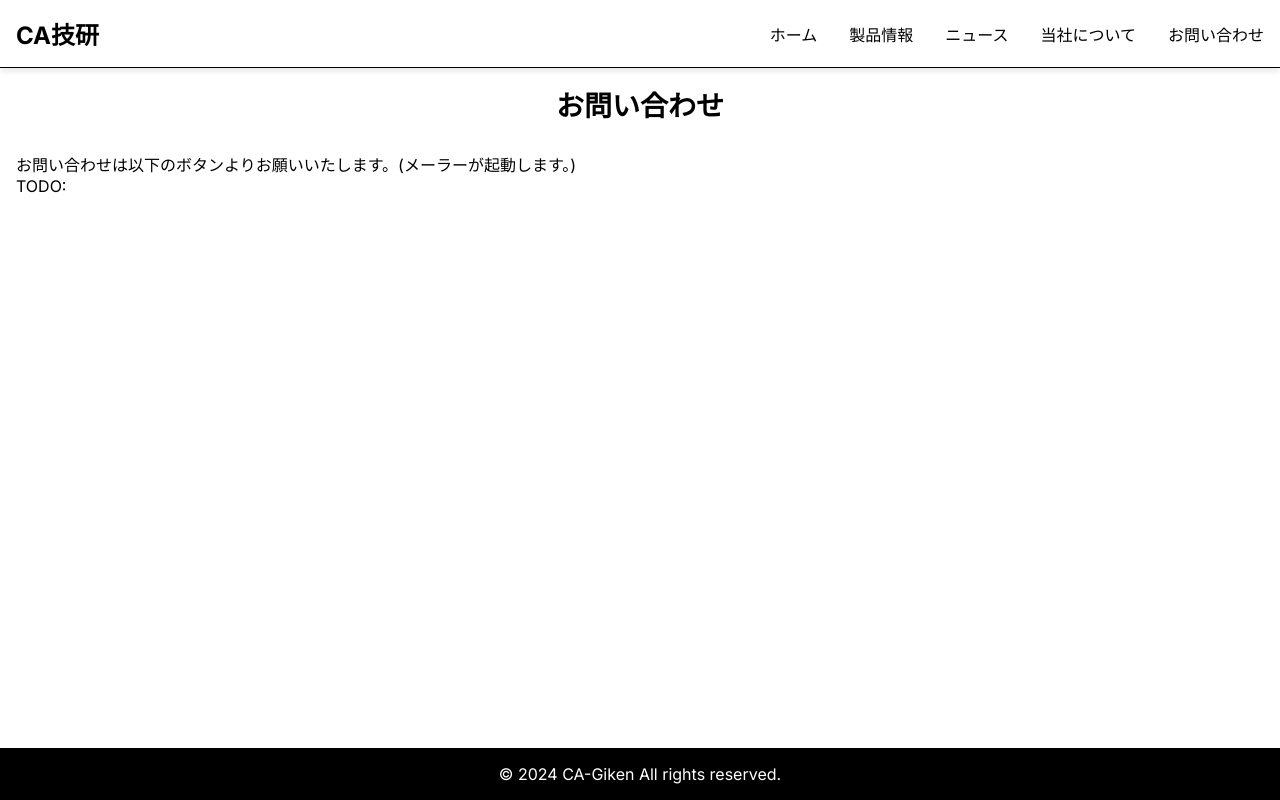
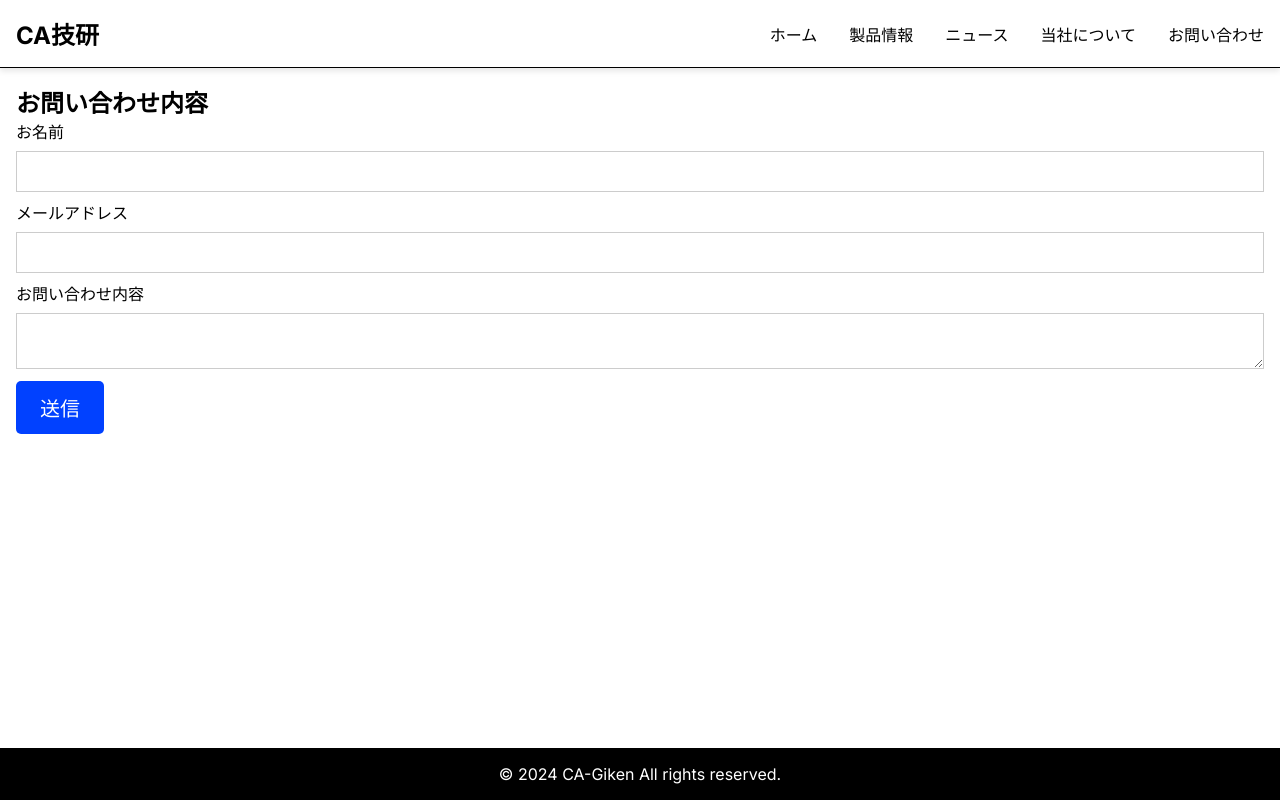
Before and after one commit to CA-Giken/ca-giken.github.io, a Next.js app: page /contactus in a window 1280 px wide. Built offline with nearby package versions, Linux system fonts and the light colour scheme.

Commit message:
Draft: GoogleForm埋め込み

```diff
--- a/app/contactus/page.module.css
+++ b/app/contactus/page.module.css
@@ -7,3 +7,44 @@
   display: flex;
   flex-direction: column;
 }
+
+.section {
+  margin-bottom: 2rem;
+}
+
+.inputName {
+  width: 100%;
+  padding: 12px;
+  margin: 8px 0;
+  display: inline-block;
+  border: 1px solid #ccc;
+  box-sizing: border-box;
+}
+
+.inputEmail {
+  width: 100%;
+  padding: 12px;
+  margin: 8px 0;
+  display: inline-block;
+  border: 1px solid #ccc;
+  box-sizing: border-box;
+}
+
+.inputTextarea {
+  width: 100%;
+  padding: 12px;
+  margin: 8px 0;
+  display: inline-block;
+  border: 1px solid #ccc;
+  box-sizing: border-box;
+}
+
+.inputButton {
+  background-color: rgb(var(--accent-rgb));
+  border: none;
+  color: white;
+  padding: 12px 24px;
+  border-radius: 5px;
+  cursor: pointer;
+  font-size: 1.25rem;
+}
--- a/app/contactus/page.tsx
+++ b/app/contactus/page.tsx
@@ -29,12 +29,23 @@ export const metadata = {
 export default async function ContactUs() {
 	return (
 		<div className={styles.container}>
-			<section className={styles.markdownContainer}>
-				<h1>お問い合わせ</h1>
-				<p>
-					お問い合わせは以下のボタンよりお願いいたします。(メーラーが起動します。)
-				</p>
-				<p>TODO:</p>
+			<section className={styles.section}>
+				<h2>お問い合わせ内容</h2>
+				<form>
+					<label>
+						お名前
+						<input type="text" name="name" className={styles.inputName}/>
+					</label>
+					<label>
+						メールアドレス
+						<input type="email" name="email" className={styles.inputEmail}/>
+					</label>
+					<label>
+						お問い合わせ内容
+						<textarea name="message" className={styles.inputTextarea}/>
+					</label>
+					<button type="submit" name="button" className={styles.inputButton}>送信</button>
+				</form>
 			</section>
 		</div>
 	);
--- a/app/globals.css
+++ b/app/globals.css
@@ -17,6 +17,8 @@
   --foreground-rgb: 0, 0, 0;
   --background-start-rgb: 192, 219, 220;
   --background-end-rgb: 255, 255, 255;
+
+  --accent-rgb: 1, 65, 255;
 
   --primary-glow: conic-gradient(
     from 180deg at 50% 50%,
--- a/app/page.tsx
+++ b/app/page.tsx
@@ -10,6 +10,7 @@ import {
 import Link from "next/link";
 import nextConfig from "../next.config.mjs";
 import BlogCard from "./components/BlogCard.";
+import { ButtonLink } from "./components/ButtonLink";
 import GridView from "./components/Grid";
 import { HomeJsonLd } from "./components/HomeJsonLd";
 import ProductCard from "./components/ProductCard";
@@ -70,6 +71,7 @@ export default async () => {
 					<p className={styles.description}>
 						問題設備・遊休装置を再生 「自動化リノベーション」
 					</p>
+					<ButtonLink label={"お問い合わせ"} href={"/contactus"}/>
 				</div>
 			</section>
 			<section className={styles.hero}>
```
Also changed, not shown: app/components/Button.module.css (added, +9 -0 lines), app/components/Button.tsx (added, +19 -0 lines), app/components/ButtonLink.tsx (added, +19 -0 lines).
